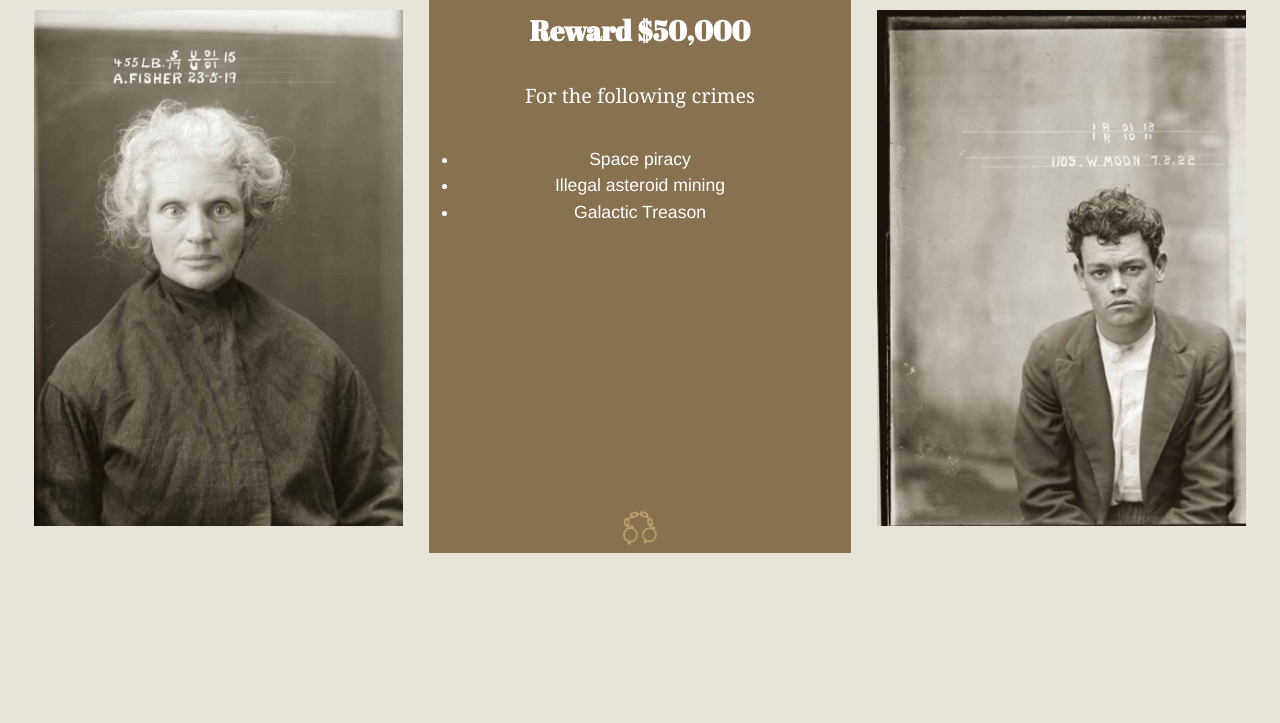
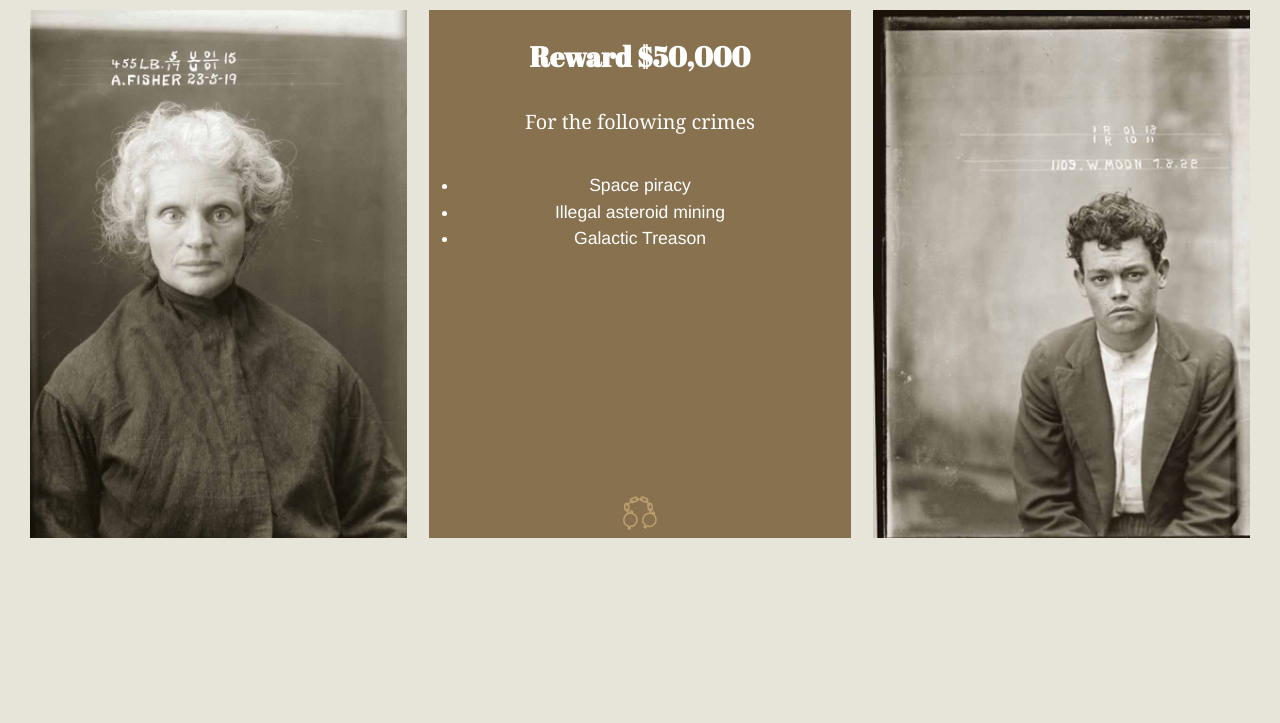
Before and after one commit to vivkay/dsn1676-assignment-1, a plain HTML site: page index.html in a window 1280 px wide. Shown: the part 77-800 px from the top of the page. Drawn offline with Linux system fonts and the light colour scheme.

Commit message:
adds better sizing to images and text shadow
added text shadow to header (.title class) and modified star
background-images for better sizing.

```diff
--- a/css/main.css
+++ b/css/main.css
@@ -27,6 +27,7 @@ html {
     background-color: #e7e5d9;
     display: inline-block;
     margin-bottom: 0;
+    text-shadow: 2px 2px 0 #c2c2c2;
 }
 
 .star-x {
@@ -35,20 +36,6 @@ background-position: calc(100% - 10px) center, 10px center;
 background-repeat: no-repeat;
 background-size: 45px 45px, 45px 45px;
 padding: 0 4rem;
-}
-
-.star-r {
-    background-image: url("../img/star.svg");
-    background-position: right;
-    background-repeat: no-repeat;
-    background-size: 20px 20px 20px 20px;
-}
-
-.star-l {
-    background-image: url("../img/star.svg");
-    background-position: right;
-    background-repeat: no-repeat;
-    background-size: 20px 20px 20px 20px;
 }
 
 .background-beige {
@@ -66,7 +53,7 @@ padding: 0 4rem;
     background-repeat: no-repeat;
     text-align: center;
     background-position: top;
-    background-size: 80px 80px;
+    background-size: 50px 50px 50px 50px;
 }
 
 .cuffs {
@@ -83,6 +70,6 @@ padding: 0 4rem;
 }
 
 .panel {
-    border-image: url(../img/border.png) 24 24 24 24 stretch stretch;
-    border-width: 80px 80px 80px 80px;
+    border-image: url(../img/border.png) 36 36 36 36 stretch stretch;
+    border-width: 36px 36px 36px 36px;
 }
--- a/css/type.css
+++ b/css/type.css
@@ -194,6 +194,14 @@ sub {
   padding-bottom: 0.3750rem;
 }
 
+.pad-left, .pad-l {
+    padding-left: 1.25rem;
+}
+
+.pad-right, .pad-r {
+    padding-right: 1.25rem;
+}
+
 .island {
   padding: 1.5rem;
 }
--- a/index.html
+++ b/index.html
@@ -16,11 +16,12 @@
             </div>
     </header>
 
-    <div class="grid">
-        <div class="unit unit-xs-1 unit-s-1 unit-m-1-2 unit-l-1-3 island">
+    <div class="grid pad-t">
+        <div class="unit unit-xs-1 unit-s-1 unit-m-1-2 unit-l-1-3 pad-l pad-r push">
             <img src="img/wanted-1.jpg" class="img-flex panel" alt="wanted portrait">
         </div>
-        <div class="unit unit-xs-1 unit-s-1 unit-m-1-2 unit-l-1-3 brown-box hat cuffs island">
+
+        <div class="unit unit-xs-1 unit-s-1 unit-m-1-2 unit-l-1-3 brown-box hat cuffs push">
             <h1 class="center peta">Reward $50,000</h1>
             <p class="center mega">For the following crimes</p>
             <ul class="bullets kilo">
@@ -29,12 +30,11 @@
                 <li>Galactic Treason</li>
             </ul>
         </div>
-        <div class="unit unit-xs-1 unit-s-1 unit-m-1-2 unit-l-1-3 island">
+
+        <div class="unit unit-xs-1 unit-s-1 unit-m-1-2 unit-l-1-3 pad-l pad-r">
             <img src="img/wanted-2.jpg" class="img-flex panel" alt="wanted portrait">
         </div>
     </div>
 
-
-
 </body>
 </html>
```
